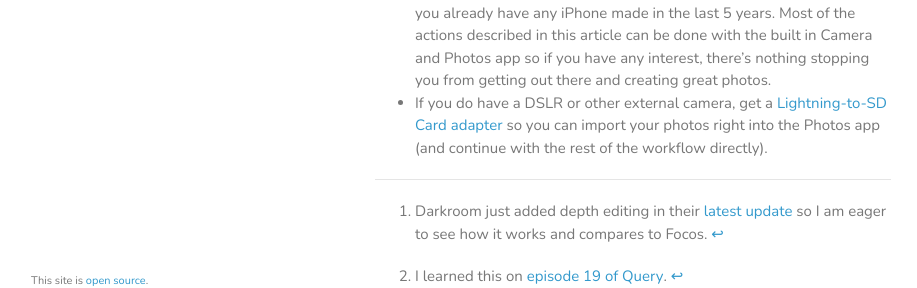
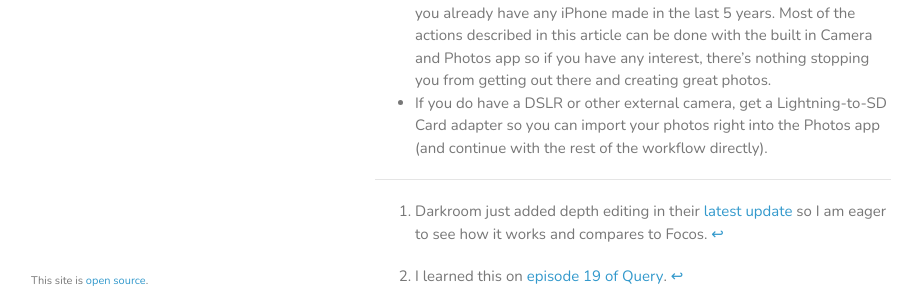
Before and after one commit to pdil/website-Jekyll, a Jekyll site: the page built from _posts/2018-06-05-ios-photography-workflow.markdown, in a window 1280 px wide and 900 px high, scrolled down 3918 px. Shown: the part 497-785 px from the top of the window, without its empty margins (179-1096 px from the left). Built offline with Jekyll 4.4.1, drawn with Linux system fonts in a browser that asks for light colours; some of the changed lines change nothing that is shown.

Commit message:
Remove failing url

```diff
--- a/_posts/2018-06-05-ios-photography-workflow.markdown
+++ b/_posts/2018-06-05-ios-photography-workflow.markdown
@@ -71,7 +71,7 @@ I’ve had [Slow Shutter](https://itunes.apple.com/us/app/slow-shutter-cam/id357
 ## Some Final Tips
 * When traveling and taking photos, feel free to use Airplane Mode to save battery. Since iOS 8.3, the GPS still works on iPhone if Airplane Mode is on. I recently discovered this and it has helped greatly. [^2]
 * Nowadays you don’t need expensive equipment to take great photos if you already have any iPhone made in the last 5 years. Most of the actions described in this article can be done with the built in Camera and Photos app so if you have any interest, there’s nothing stopping you from getting out there and creating great photos.
-* If you do have a DSLR or other external camera, get a [Lightning-to-SD Card adapter](https://www.amazon.com/dp/B0744JB6KR) so you can import your photos right into the Photos app (and continue with the rest of the workflow directly).
+* If you do have a DSLR or other external camera, get a Lightning-to-SD Card adapter so you can import your photos right into the Photos app (and continue with the rest of the workflow directly).
 
 ---
 [^1]: Darkroom just added depth editing in their [latest update](https://itunes.apple.com/us/app/darkroom-photo-editor/id953286746?mt=8) so I am eager to see how it works and compares to Focos.
```
